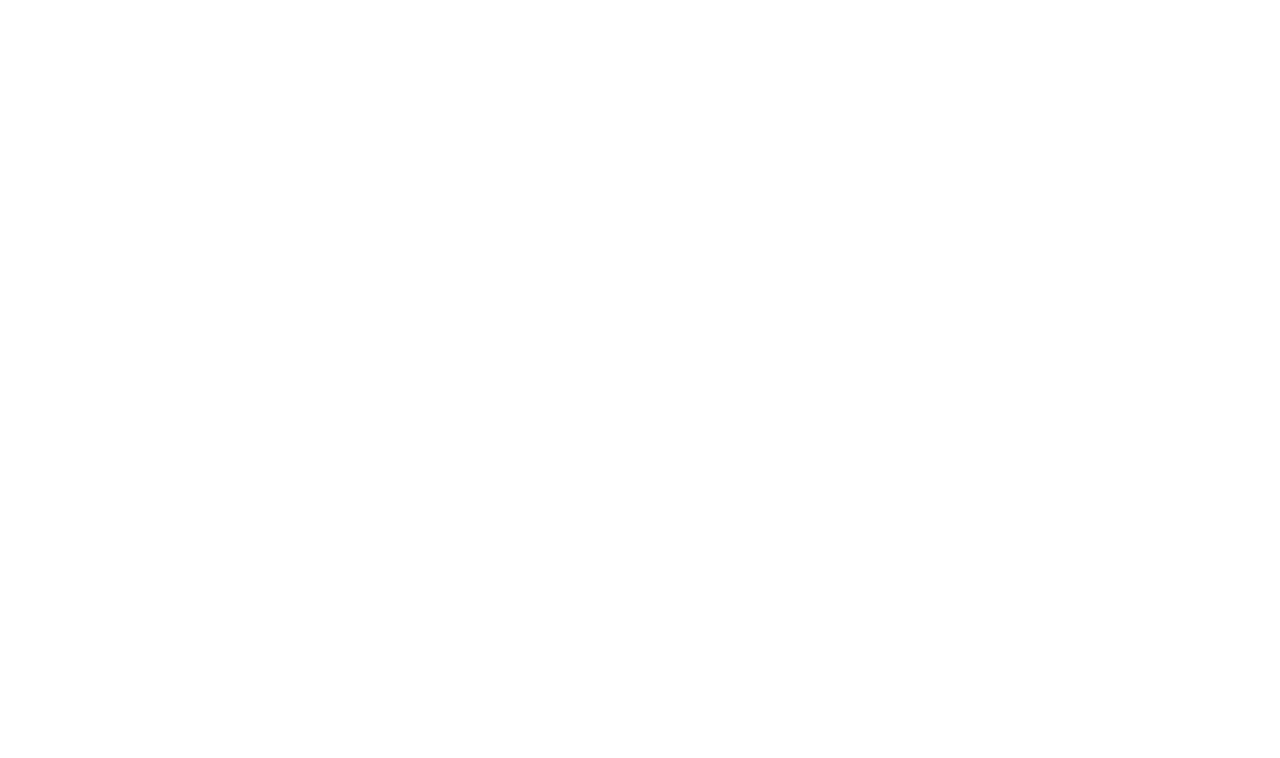
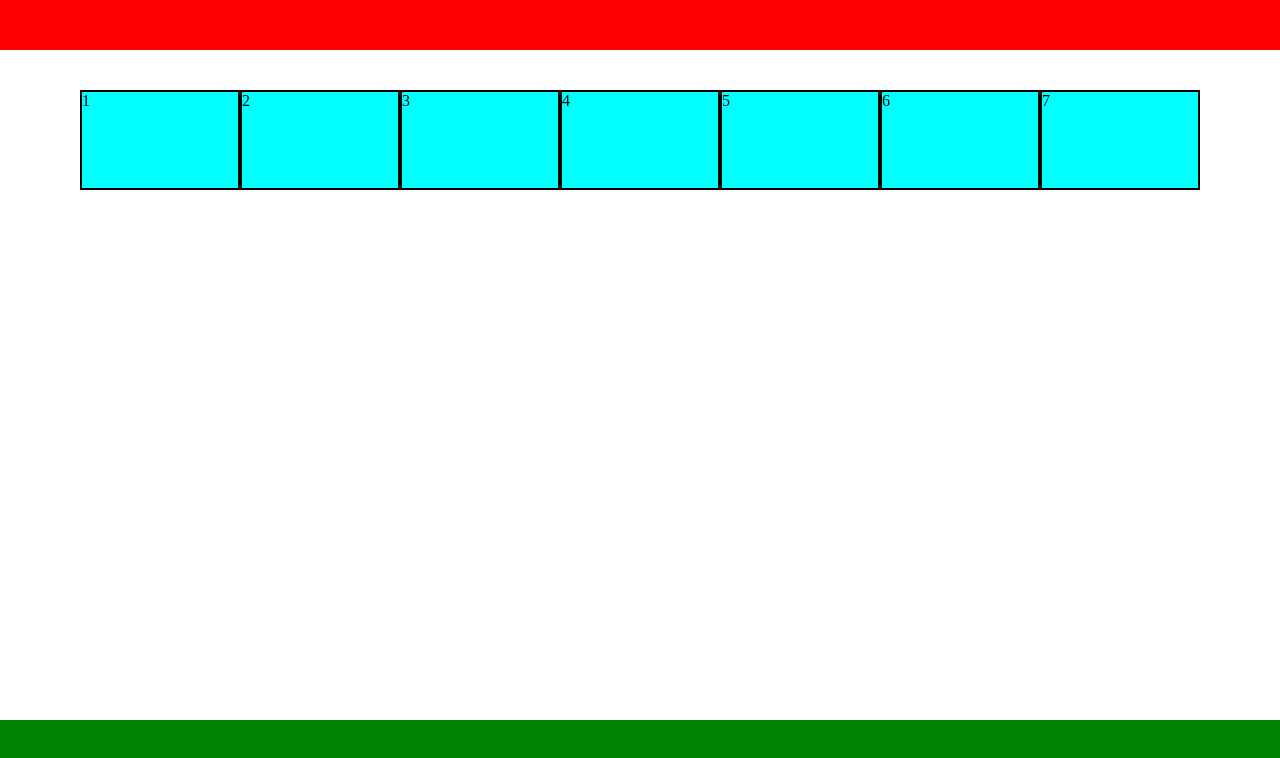
Before and after one commit to gaetano-94/html-css-zoom, a plain HTML site: page index.html in a window 1280 px wide. Drawn offline with Linux system fonts and the light colour scheme.

Commit message:
feat: struttura header-main

```diff
--- a/css/style.css
+++ b/css/style.css
@@ -9,3 +9,45 @@ RESET
 /*
 RESET
 */
+/* HEADER */
+header {
+  background-color: red;
+  height: 50px;
+}
+/* /HEADER */
+
+/* MAIN */
+main {
+  height: calc(100vh - 130px);
+  overflow-y: scroll;
+}
+
+.main-container {
+  max-width: 1750px;
+  margin: 0 auto;
+  padding: 40px 80px;
+}
+
+.grills {
+  background-color: yellow;
+  display: flex;
+  flex-wrap: wrap;
+}
+
+.grill {
+  width: calc(100% / 7);
+
+  /* rimuovere questi valori */
+  border: 2px solid black;
+  background-color: aqua;
+  height: 100px;
+}
+
+/* /MAIN */
+
+/* FOOTER */
+footer {
+  background-color: green;
+  height: 80px;
+}
+/* /FOOTER */
--- a/index.html
+++ b/index.html
@@ -9,8 +9,38 @@
     <!--/ My CSS -->
   </head>
   <body>
-    <header></header>
-    <main></main>
+    <header>
+      <div class="header-icona"></div>
+    </header>
+    <main>
+      <div class="main-container">
+        <!-- il contenitore della griglia -->
+        <div class="grills">
+          <!-- prima griglia -->
+          <div class="grill">1</div>
+          <div class="grill">2</div>
+          <div class="grill">3</div>
+          <div class="grill">4</div>
+          <div class="grill">5</div>
+          <div class="grill">6</div>
+          <div class="grill">7</div>
+          <!-- /prima griglia -->
+          <!-- seconda griglia -->
+
+          <!-- /seconda griglia -->
+          <!-- terza griglia -->
+
+          <!-- /terza griglia -->
+          <!-- quarta griglia -->
+
+          <!-- /quarta griglia -->
+          <!-- quinta griglia -->
+
+          <!-- /quinta griglia -->
+          <!-- /il contenitore della griglia -->
+        </div>
+      </div>
+    </main>
     <footer></footer>
   </body>
 </html>
```
